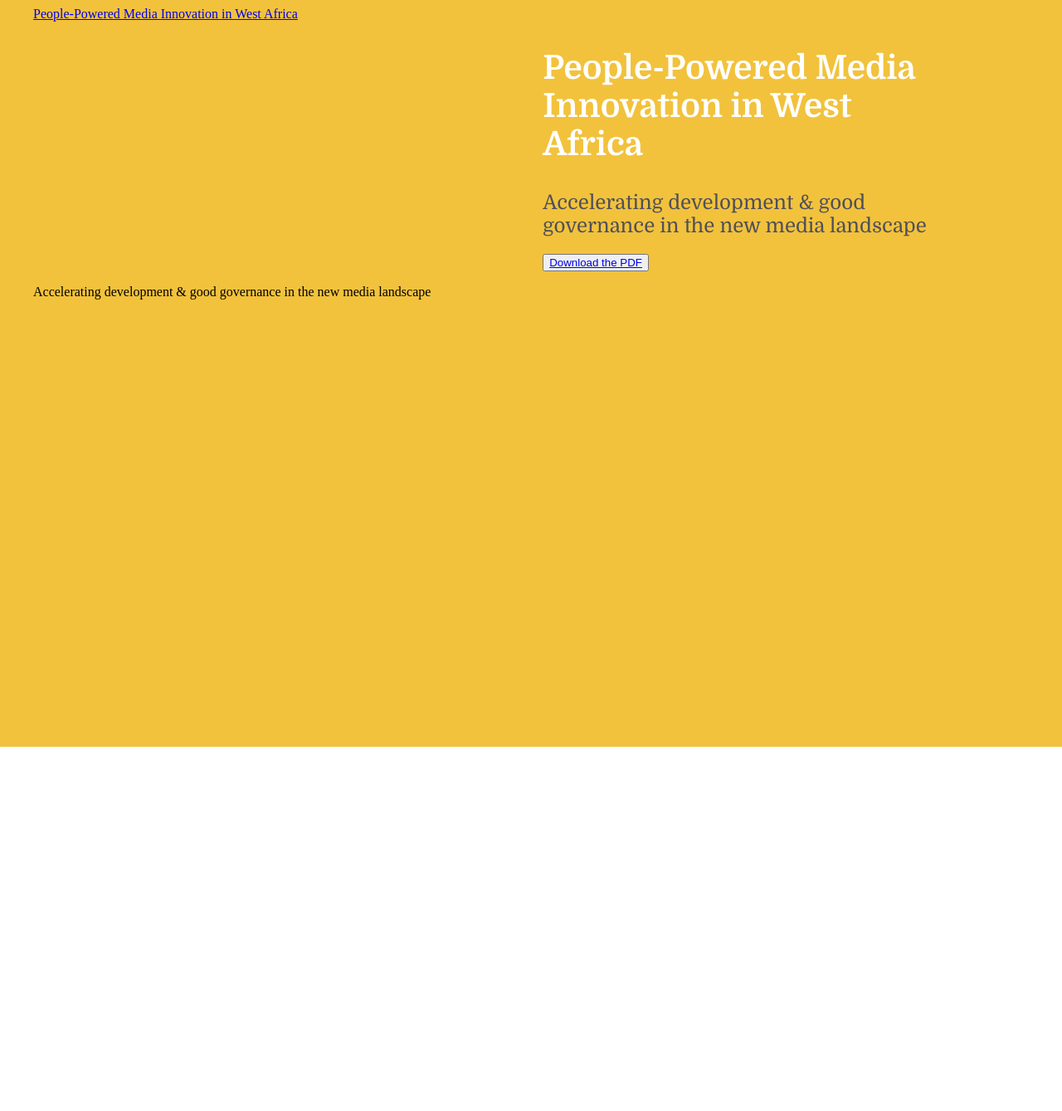
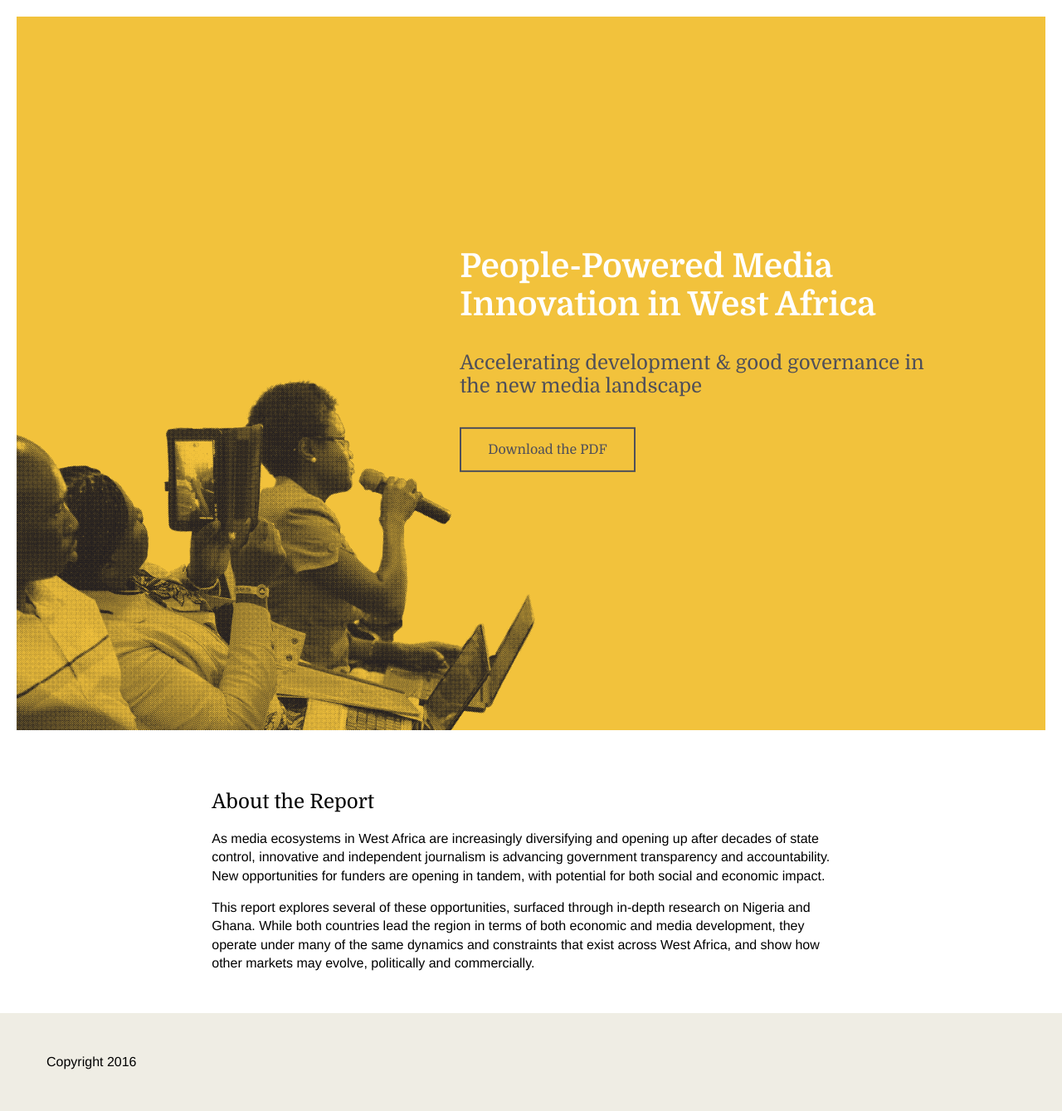
Before and after one commit to theReboot/westafricamedia, a Jekyll site: the page built from index.html, in a window 1280 px wide. Shown: the whole page at 83% size. Built offline with Jekyll 4.4.1, drawn with Linux system fonts in a browser that asks for light colours; before the commit the page ends 908 px from its top, so only the background shows below that.

Commit message:
Added v1 styles and content

```diff
--- a/_includes/footer.html
+++ b/_includes/footer.html
@@ -1,9 +1,9 @@
 <footer>
 
-  <div class="footer-col-wrapper">
-    <div>
-      <p class="text">{{ site.description }}</p>
-    </div>
+  <div class="wrapper">
+
+  <p>Copyright 20{{ site.time | date: '%y' }}</p>
+
   </div>
 
 </footer>
--- a/_layouts/default.html
+++ b/_layouts/default.html
@@ -6,8 +6,6 @@
   <body>
 
     <div class="wrapper">
-
-      {% include header.html %}
 
       <div class="page-content">
         {{ content }}
--- /dev/null
+++ b/_layouts/home.html
@@ -0,0 +1,42 @@
+<!DOCTYPE html>
+<html>
+
+  {% include head.html %}
+
+  <body>
+
+    <section class="introduction">
+
+      <div class="photoBG">
+        <img src="{{ site.baseurl }}/img/photo.png" />
+      </div>
+
+      <div class="wrapper">
+
+        <div class="textwrap">
+
+          <h1>People-Powered Media Innovation in West Africa</h1>
+          <h2>Accelerating development &amp; good governance in the new media landscape</h2>
+          <button><a href="#">Download the PDF</a></button>
+
+        </div>
+
+      </div>
+
+    </section>
+
+    <div class="wrapper">
+
+      <section>
+        {{ content }}
+      </section>
+
+    </div>
+
+      {% include footer.html %}
+
+
+
+  </body>
+
+</html>
--- a/_sass/_variables.scss
+++ b/_sass/_variables.scss
@@ -2,8 +2,15 @@
 
 $orange: #F2C23C;
 $grey: #4F4F59;
-
+$offwhite: #EFEDE4;
 
 // type
 
 $domine: 'Domine', serif;
+$helvetica: "HelveticaNeue-Regular", "Helvetica Neue Regular", "Helvetica Neue", Helvetica, Arial, "Lucida Grande", sans-serif;
+
+// media-queries
+
+$mobile: new-breakpoint(max-width 480px 4);
+$tablet: new-breakpoint(max-width 768px 8);
+$computer: new-breakpoint(min-width 768px 12);
--- a/css/main.scss
+++ b/css/main.scss
@@ -6,23 +6,46 @@
 @import 'neat/neat';
 @import 'variables';
 
+* {
+  transition: .2s all ease;
+}
+
 body {
   font-size: 16px;
+  font-family: $helvetica;
 }
 
 // this allows height percentages to work on child elements
 html,
 body,
-.wrapper {
+.introduction {
   height: 100%;
+  margin: 0;
 }
 
 .wrapper {
   @include outer-container;
+  padding: 0 1rem;
+}
+
+section:not(.introduction) {
+  @include span-columns(8 of 12);
+  @include shift(2 of 12);
+  padding: 2rem 0;
+
+  @include media($mobile) {
+    @include span-columns(4);
+    @include shift(0);
+  }
 }
 
 footer {
-  @include span-columns(12);
+  background: $offwhite;
+  padding: 2rem 0;
+}
+
+img {
+  max-width: 100%;
 }
 
 // General Typography
@@ -43,9 +66,46 @@ h3 {
   font-weight: 500;
 }
 
+p {
+  line-height: 1.4;
+}
+
+button {
+  background: none;
+  border: 2px solid $grey;
+  padding: 0;
+  margin: 1rem 0;
+  font-family: $domine;
+  text-align: center;
+  font-size: 1rem;
+  transition: .15s all ease;
+
+  &:hover {
+    background: rgba(0,0,0,.2);
+  }
+
+  a {
+    display: block;
+    padding: 1rem 2rem;
+
+    &:hover,
+    &:active,
+    &:visited,
+    &:link {
+      color: $grey;
+      text-decoration: none;
+    }
+  }
+}
+
 // Section specifics
 
 .introduction {
+  position: relative;
+  width: 100%;
+  height: 100%;
+  height: 100vh;
+  border: 1.3rem solid #fff;
 
   h1 {
     color: #fff;
@@ -57,10 +117,18 @@ h3 {
 }
 
 .textwrap {
-  @include span-columns(5 of 12);
-  @include shift(6 of 12);
+  @include span-columns(6 of 12);
+  @include shift(5 of 12);
 
-  @media screen and (max-width: 768px){
+  margin-top: 45vh;
+  transform: translateY(-50%);
+
+  @include media($tablet) {
+    @include span-columns(6 of 8);
+    @include shift(0);
+  }
+
+  @include media($mobile) {
     @include span-columns(12 of 12);
     @include shift(0);
   }
@@ -69,10 +137,18 @@ h3 {
 .photoBG {
   position: absolute;
   z-index: -1;
-  top: 0;
-  left: 0;
   width: 100%;
   height: 100%;
-  height: 100vh;
   background: $orange;
+
+  > img {
+    position: absolute;
+    left: 0;
+    bottom: 0;
+    z-index: 0;
+
+    @include media($tablet) {
+      width: 75%;
+    }
+  }
 }
--- a/index.html
+++ b/index.html
@@ -1,17 +1,9 @@
 ---
-layout: default
+layout: home
 ---
 
-<div class="photoBG"></div>
+<h2>About the Report</h2>
 
-<section class="introduction">
+<p>As media ecosystems in West Africa are increasingly diversifying and opening up after decades of state control, innovative and independent journalism is advancing government transparency and accountability. New opportunities for funders are opening in tandem, with potential for both social and economic impact.</p>
 
-  <div class="textwrap">
-
-    <h1>People-Powered Media Innovation in West Africa</h1>
-    <h2>Accelerating development &amp; good governance in the new media landscape</h2>
-    <button><a href="#">Download the PDF</a></button>
-
-  </div>
-
-</section>
+<p>This report explores several of these opportunities, surfaced through in-depth research on Nigeria and Ghana. While both countries lead the region in terms of both economic and media development, they operate under many of the same dynamics and constraints that exist across West Africa, and show how other markets may evolve, politically and commercially.</p>
```
Also changed, not shown: img/photo.png (added).
